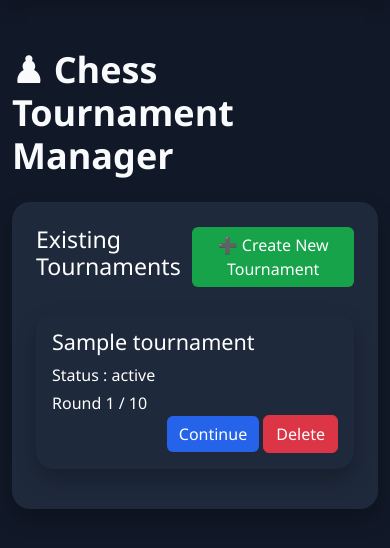
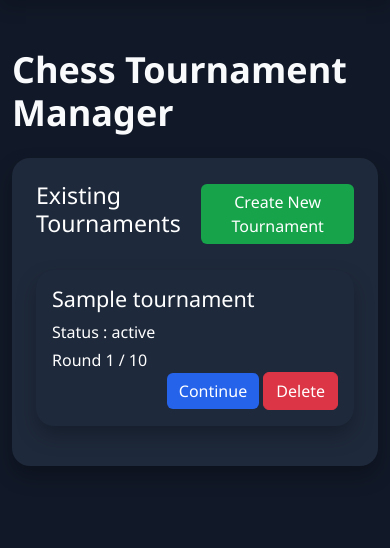
Before and after one commit to prathammittal04/chesstournament, a Flask app: page /tournaments in a window 390 px wide. Shown: the part 56-604 px from the top of the page. Run offline with Flask 3, Linux system fonts and the light colour scheme; the visitor is signed in with stand-in values (Sample User, id 1); tables that the repository leaves empty hold one stand-in row (values such as "Sample post").

Commit message:
Refactor home.html for improved readability

```diff
--- a/templates/home.html
+++ b/templates/home.html
@@ -1,91 +1,64 @@
 {% extends "base.html" %}
-
 {% block content %}
-
-<h1 class="page-title mb-4">
-    ♟ Chess Tournament Manager
-</h1>
-
+<h1 class="page-title mb-4">Chess Tournament Manager</h1>
 <div class="card p-4">
-
     <div class="d-flex justify-content-between align-items-center mb-4">
-
         <h3>Existing Tournaments</h3>
-
-        <a href="{{ url_for('tournament.setup') }}"
-           class="btn btn-success">
-
-            ➕ Create New Tournament
-
+        <a href="{{ url_for('tournament.setup') }}" class="btn btn-success">
+            Create New Tournament
         </a>
-
     </div>
 
     {% if tournaments %}
+        {% for tournament in tournaments %}
+        <div class="card p-3 mb-3">
+            <div class="row align-items-center">
+                <div class="col-md-8">
+                    <h4>{{ tournament.name }}</h4>
+                    <p class="mb-1">Status : {{ tournament.status }}</p>
+                    <p class="mb-0">Round {{ tournament.current_round }} / {{ tournament.total_rounds }}</p>
+                </div>
+                <div class="col-md-4 text-end">
+                    <a href="{{ url_for('tournament.tournament_dashboard', tournament_id=tournament.id) }}" class="btn btn-primary">
+                        Continue
+                    </a>
 
-        {% for tournament in tournaments %}
-
-        <div class="card p-3 mb-3">
-
-            <div class="row align-items-center">
-
-                <div class="col-md-8">
-
-                    <h4>{{ tournament.name }}</h4>
-
-                    <p class="mb-1">
-                        Status :
-                        {{ tournament.status }}
-                    </p>
-
-                    <p class="mb-0">
-                        Round
-                        {{ tournament.current_round }}
-                        /
-                        {{ tournament.total_rounds }}
-                    </p>
-
+                    <!-- Button to trigger the unique Delete Modal -->
+                    <button type="button" class="btn btn-danger" data-bs-toggle="modal" data-bs-target="#deleteModal{{ tournament.id }}">
+                        Delete
+                    </button>
                 </div>
-
-                <div class="col-md-4 text-end">
-
-                    <a
-                        href="{{ url_for('tournament.tournament_dashboard',
-                        tournament_id=tournament.id) }}"
-                        class="btn btn-primary">
-
-                        Continue
-
-                    </a>
-                     <a
-        href="{{ url_for('tournament.delete_tournament',
-        tournament_id=tournament.id) }}"
-        class="btn btn-danger">
-
-        Delete
-
-    </a>
-
-                </div>
-
             </div>
-
         </div>
 
+        <!-- Delete Confirmation Modal for this specific tournament -->
+        <div class="modal fade" id="deleteModal{{ tournament.id }}" tabindex="-1" aria-labelledby="deleteModalLabel{{ tournament.id }}" aria-hidden="true">
+            <div class="modal-dialog modal-dialog-centered">
+                <div class="modal-content bg-dark text-white">
+                    <div class="modal-header border-secondary">
+                        <h5 class="modal-title" id="deleteModalLabel{{ tournament.id }}">Confirm Deletion</h5>
+                        <!-- Dark theme close button -->
+                        <button type="button" class="btn-close btn-close-white" data-bs-dismiss="modal" aria-label="Close"></button>
+                    </div>
+                    <div class="modal-body text-start">
+                        Are you sure you want to permanently delete <strong>{{ tournament.name }}</strong>? All team and match data will be lost. This action cannot be undone.
+                    </div>
+                    <div class="modal-footer border-secondary">
+                        <button type="button" class="btn btn-secondary" data-bs-dismiss="modal">Cancel</button>
+                        <!-- The actual deletion link is safely tucked away in the confirmation button -->
+                        <a href="{{ url_for('tournament.delete_tournament', tournament_id=tournament.id) }}" class="btn btn-danger">
+                            Yes, Delete
+                        </a>
+                    </div>
+                </div>
+            </div>
+        </div>
         {% endfor %}
-
     {% else %}
-
         <div class="text-center py-5">
-
             <h4>No tournaments yet</h4>
-
             <p>Create your first tournament.</p>
-
         </div>
-
     {% endif %}
-
 </div>
-
 {% endblock %}
```
